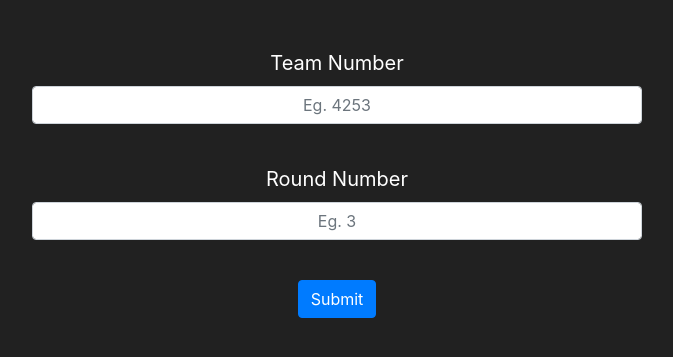
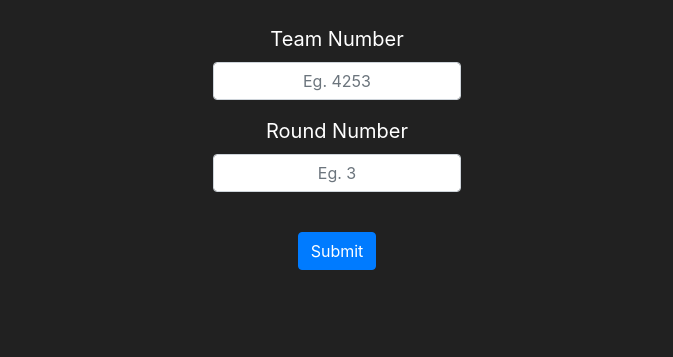
Before and after one commit to TASRobotics/2022-FRC-Competition-Website, a Flask app: page /scout in a window 1280 px wide. Shown: the part 56-413 px from the top of the page, without its empty margins (303-976 px from the left). Run offline with Flask 2, Linux system fonts and the light colour scheme; some libraries are stand-ins or nearby versions.

Commit message:
Centered the scouting page

```diff
--- a/website/templates/scout.html
+++ b/website/templates/scout.html
@@ -3,15 +3,12 @@
 {% block content %}
 <form method="POST">
     <br />
-    <br />
-    <!--<div class="col-md-6 text-center">-->
-    <div class="col-md-6 justify-content-center align-items-center container text-center">
-        <div class="form-group">
+    <div class="justify-content-center align-items-center container text-center">
+        <div class="form-group col-md-3 mx-auto">
             <label for="Team-number">Team Number</label>
             <input type="team" id="team" class="form-control text-center" placeholder="Eg. 4253">
         </div>
-        <br />
-        <div class="form-group">
+        <div class="form-group col-md-3 mx-auto">
             <label for="Round-number">Round Number</label>
             <input type="round" id="round" class="form-control text-center" placeholder="Eg. 3">
         </div>
```
